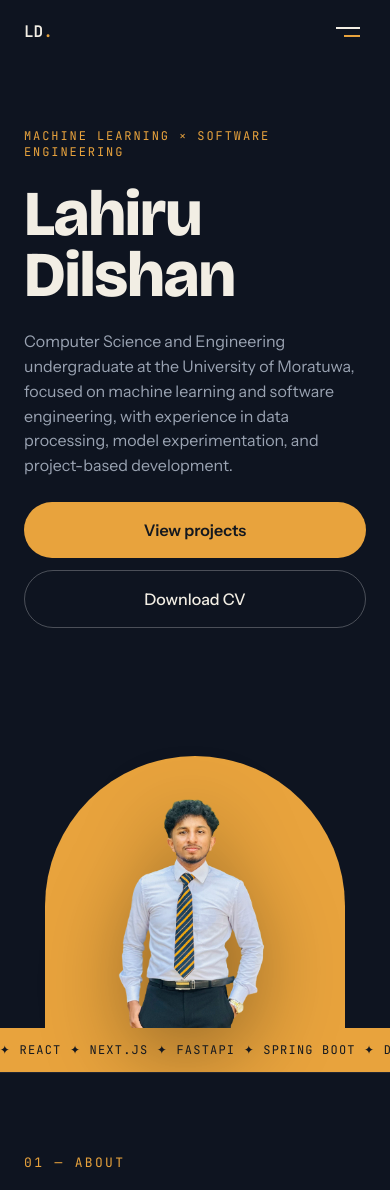
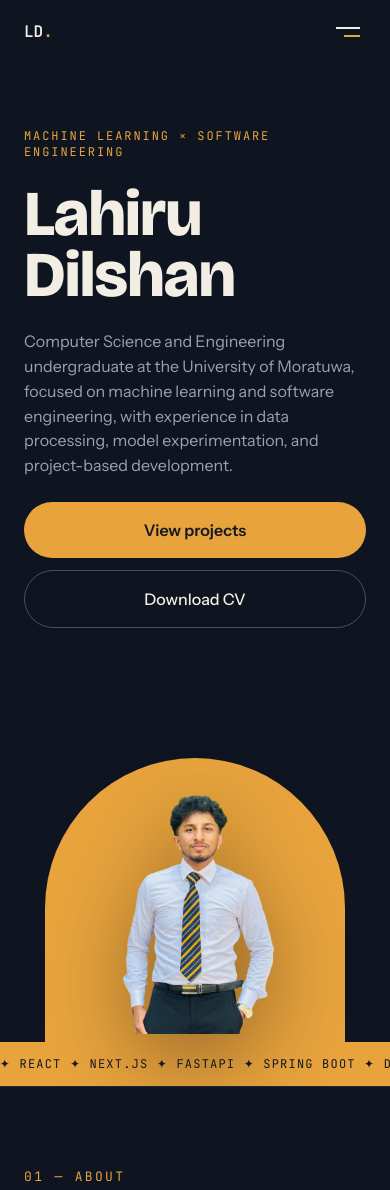
Before and after one commit to adLahiru/adLahiru.github.io, a React (Vite) app: page / in a window 390 px wide. Shown: the top 1190 px of the page. Built offline with nearby package versions, Linux system fonts and the light colour scheme.

Commit message:
Adjust Hero component dimensions and reposition headshot for improved layout

```diff
--- a/src/components/sections/Hero.tsx
+++ b/src/components/sections/Hero.tsx
@@ -56,7 +56,7 @@ export function Hero() {
           </motion.div>
         </motion.div>
 
-        <div className="relative mx-auto h-[320px] w-full max-w-[380px] sm:h-[420px] sm:max-w-[420px] lg:h-[640px] lg:max-w-none">
+        <div className="relative mx-auto h-[334px] w-full max-w-[380px] sm:h-[420px] sm:max-w-[420px] lg:h-[640px] lg:max-w-none">
           <motion.div
             initial={{ opacity: 0, scale: 0.94 }}
             animate={{ opacity: 1, scale: 1 }}
@@ -71,7 +71,7 @@ export function Hero() {
               transition={{ duration: 0.6, ease: 'easeOut', delay: 0.35 }}
               src={headshot}
               alt="Lahiru Dilshan"
-              className="absolute inset-x-10 bottom-0 mx-auto h-[85%] drop-shadow-[0_24px_40px_rgba(0,0,0,0.35)]"
+              className="absolute bottom-2 left-[52%] h-[85%] -translate-x-1/2 drop-shadow-[0_24px_40px_rgba(0,0,0,0.35)] sm:left-10 sm:bottom-0 sm:translate-x-0"
             />
           </picture>
         </div>
```
